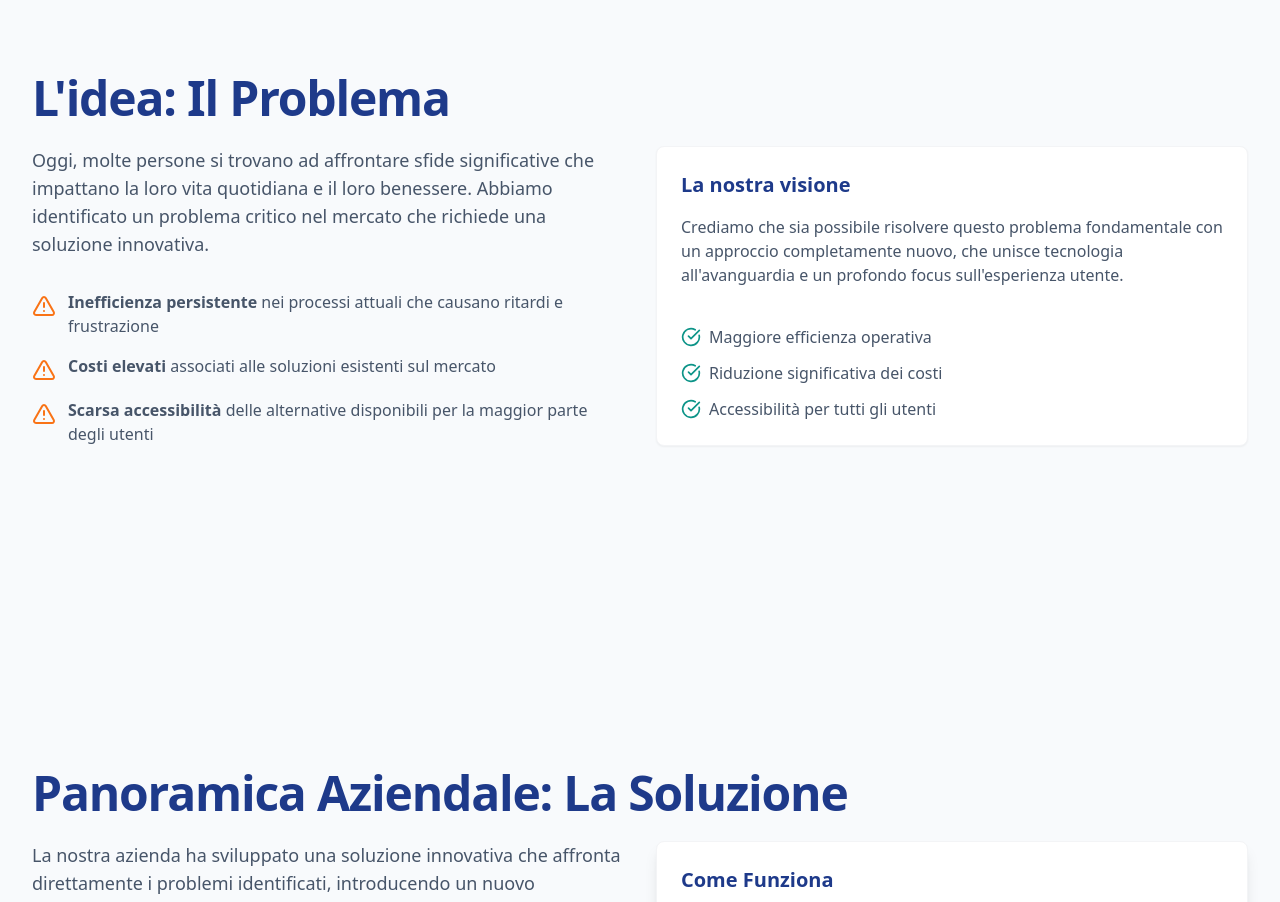
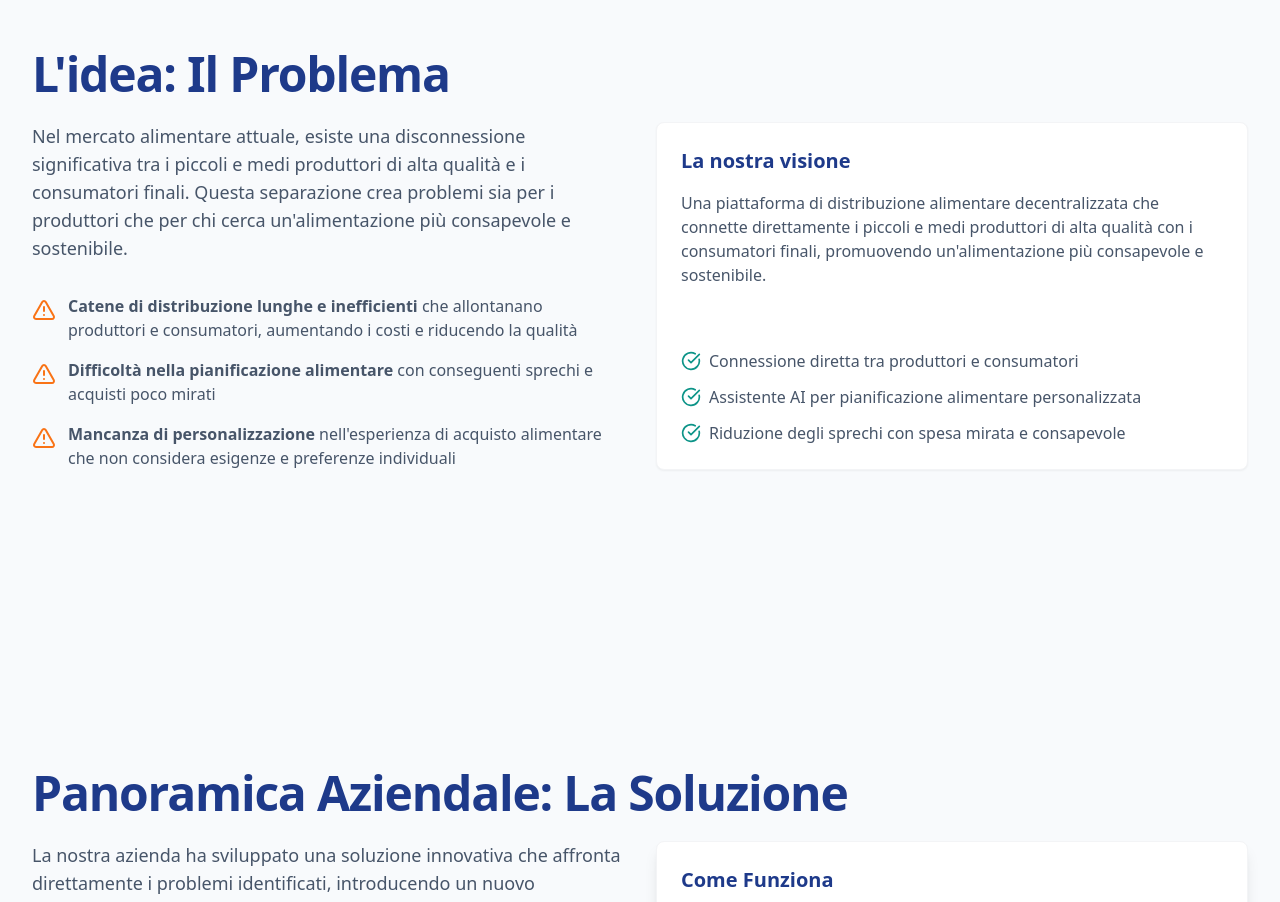
Before and after one commit to macosmad/pitch0gro, a React (Vite) app: page / in a window 1280 px wide. Shown: the part 940-1842 px from the top of the page. Built offline with nearby package versions, Linux system fonts and the light colour scheme.

Commit message:
Refactor: Update content based on feedback

```diff
--- a/src/components/slides/Idea.tsx
+++ b/src/components/slides/Idea.tsx
@@ -10,30 +10,30 @@ const Idea: React.FC = () => {
       <div className="grid grid-cols-1 md:grid-cols-2 gap-8">
         <div>
           <p className="slide-paragraph">
-            Oggi, molte persone si trovano ad affrontare sfide significative che impattano la loro
-            vita quotidiana e il loro benessere. Abbiamo identificato un problema critico
-            nel mercato che richiede una soluzione innovativa.
+            Nel mercato alimentare attuale, esiste una disconnessione significativa tra i piccoli e medi produttori
+            di alta qualità e i consumatori finali. Questa separazione crea problemi sia per i produttori
+            che per chi cerca un'alimentazione più consapevole e sostenibile.
           </p>
 
           <div className="space-y-4 mt-8">
             <div className="slide-list-item">
               <AlertTriangle className="text-pitch-accent h-6 w-6 mr-3 flex-shrink-0 mt-1" />
               <p className="text-pitch-gray">
-                <span className="font-semibold">Inefficienza persistente</span> nei processi attuali che causano ritardi e frustrazione
+                <span className="font-semibold">Catene di distribuzione lunghe e inefficienti</span> che allontanano produttori e consumatori, aumentando i costi e riducendo la qualità
               </p>
             </div>
 
             <div className="slide-list-item">
               <AlertTriangle className="text-pitch-accent h-6 w-6 mr-3 flex-shrink-0 mt-1" />
               <p className="text-pitch-gray">
-                <span className="font-semibold">Costi elevati</span> associati alle soluzioni esistenti sul mercato
+                <span className="font-semibold">Difficoltà nella pianificazione alimentare</span> con conseguenti sprechi e acquisti poco mirati
               </p>
             </div>
 
             <div className="slide-list-item">
               <AlertTriangle className="text-pitch-accent h-6 w-6 mr-3 flex-shrink-0 mt-1" />
               <p className="text-pitch-gray">
-                <span className="font-semibold">Scarsa accessibilità</span> delle alternative disponibili per la maggior parte degli utenti
+                <span className="font-semibold">Mancanza di personalizzazione</span> nell'esperienza di acquisto alimentare che non considera esigenze e preferenze individuali
               </p>
             </div>
           </div>
@@ -43,22 +43,22 @@ const Idea: React.FC = () => {
           <Card className="slide-card h-full flex flex-col justify-center">
             <h3 className="text-xl font-semibold mb-4 text-pitch-blue">La nostra visione</h3>
             <p className="text-pitch-gray mb-6">
-              Crediamo che sia possibile risolvere questo problema fondamentale con un approccio completamente nuovo,
-              che unisce tecnologia all'avanguardia e un profondo focus sull'esperienza utente.
+              Una piattaforma di distribuzione alimentare decentralizzata che connette direttamente i piccoli e medi produttori
+              di alta qualità con i consumatori finali, promuovendo un'alimentazione più consapevole e sostenibile.
             </p>
 
             <div className="mt-auto space-y-3">
               <div className="flex items-center">
                 <CheckCircle className="text-pitch-teal h-5 w-5 mr-2" />
-                <p className="text-pitch-gray">Maggiore efficienza operativa</p>
+                <p className="text-pitch-gray">Connessione diretta tra produttori e consumatori</p>
               </div>
               <div className="flex items-center">
                 <CheckCircle className="text-pitch-teal h-5 w-5 mr-2" />
-                <p className="text-pitch-gray">Riduzione significativa dei costi</p>
+                <p className="text-pitch-gray">Assistente AI per pianificazione alimentare personalizzata</p>
               </div>
               <div className="flex items-center">
                 <CheckCircle className="text-pitch-teal h-5 w-5 mr-2" />
-                <p className="text-pitch-gray">Accessibilità per tutti gli utenti</p>
+                <p className="text-pitch-gray">Riduzione degli sprechi con spesa mirata e consapevole</p>
               </div>
             </div>
           </Card>
```
